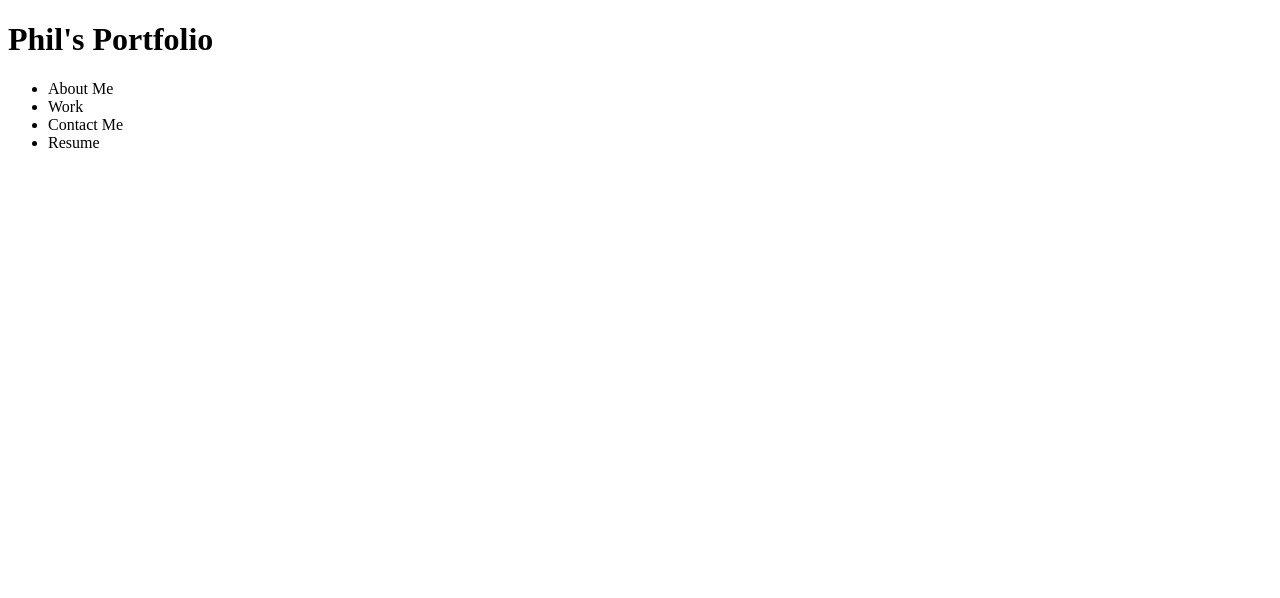
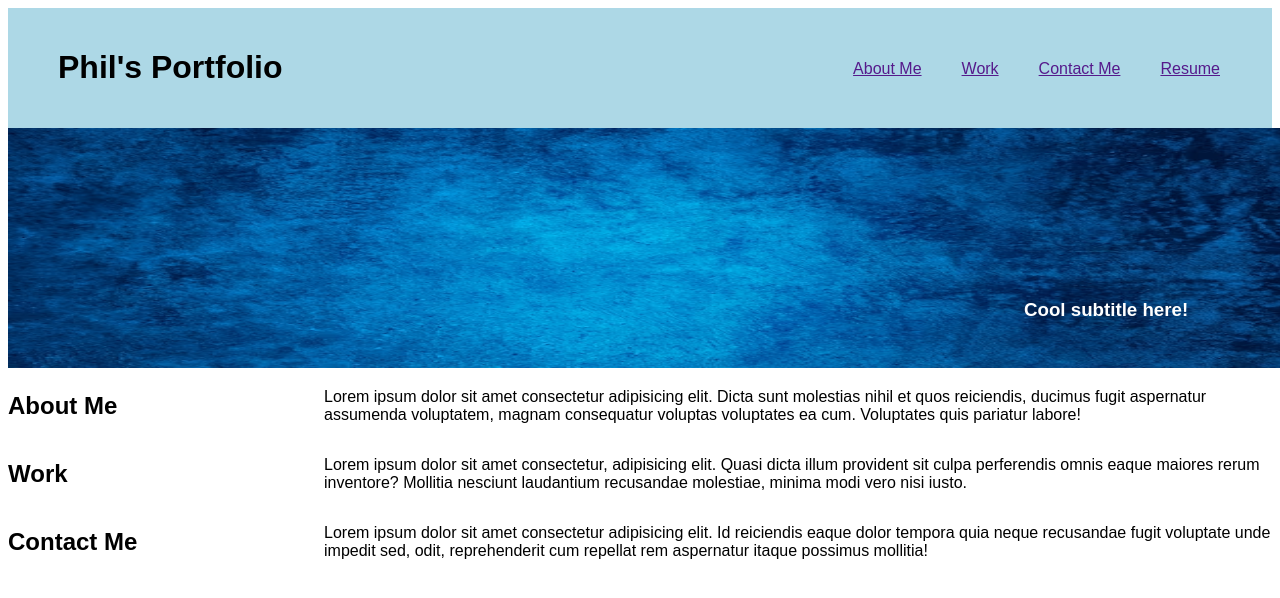
Before and after one commit to pb1983/PB-Portfolio, a plain HTML site: page index.html in a window 1280 px wide. Drawn offline with Linux system fonts and the light colour scheme.

Commit message:
Added additional html structure. Updated CSS styling for nav and main section. Added background image.

```diff
--- a/assets/style.css
+++ b/assets/style.css
@@ -0,0 +1,43 @@
+* {
+    font-family: Arial, sans-serif;
+}
+
+header {
+    background-color: lightblue;
+    padding: 20px 20px 20px 50px;
+}
+
+
+main section{
+
+display: grid;
+grid-template-columns: 1fr 3fr;
+
+}
+
+#br-image img{
+    width: 100vw;
+    height: 30vh;
+}
+
+#br-image h3 {
+    position: absolute;
+    left: 80%;
+    top: 35%;
+    color: white;
+
+}
+
+#navbar {
+    display: flex;
+    flex-direction: row;
+    justify-content: flex-end;
+    position: fixed;
+    top: 0px;
+    right: 0px;
+    margin: 40px;
+}
+
+#navbar a {
+    padding: 20px;
+}
--- a/index.html
+++ b/index.html
@@ -1,25 +1,47 @@
 <!DOCTYPE html>
 <html lang="en">
+
 <head>
     <meta charset="UTF-8">
     <meta name="viewport" content="width=device-width, initial-scale=1.0">
     <link rel="stylesheet" href="/assets/style.css">
     <title>Document</title>
 </head>
+
 <body>
     <header>
         <h1>Phil's Portfolio</h1>
-        <nav>
-            <ul>
-                <li>About Me</li>
-                <li>Work</li>
-                <li>Contact Me</li>
-                <li>Resume</li>
-            </ul>
+        <nav id="navbar">
+            <a href="">About Me</a>
+            <a href="">Work</a>
+            <a href="">Contact Me</a>
+            <a href="">Resume</a>
         </nav>
-        <main>
+    </header>
+    <div id="br-image">
+        <img src="/assets/natural-marble-pattern-background_1258-22160.avif">
+        <h3>Cool subtitle here!</h3>
+    </div>
+    <main>
+        <section>
+            <h2 class="h2">About Me</h2>
+            <p>Lorem ipsum dolor sit amet consectetur adipisicing elit. Dicta sunt molestias nihil et quos reiciendis,
+                ducimus fugit aspernatur assumenda voluptatem, magnam consequatur voluptas voluptates ea cum. Voluptates
+                quis pariatur labore!</p>
+        </section>
+        <section>
+            <h2 class="h2">Work</h2>
+            <p>Lorem ipsum dolor sit amet consectetur, adipisicing elit. Quasi dicta illum provident sit culpa
+                perferendis omnis eaque maiores rerum inventore? Mollitia nesciunt laudantium recusandae molestiae,
+                minima modi vero nisi iusto.</p>
+        </section>
+        <section>
+            <h2 class="h2">Contact Me</h2>
+            <p>Lorem ipsum dolor sit amet consectetur adipisicing elit. Id reiciendis eaque dolor tempora quia neque
+                recusandae fugit voluptate unde impedit sed, odit, reprehenderit cum repellat rem aspernatur itaque
+                possimus mollitia!</p>
+        </section>
+    </main>
+</body>
 
-        </main>
-    </header>
-</body>
 </html>
```
Also changed, not shown: assets/natural-marble-pattern-background_1258-22160.avif (added).
